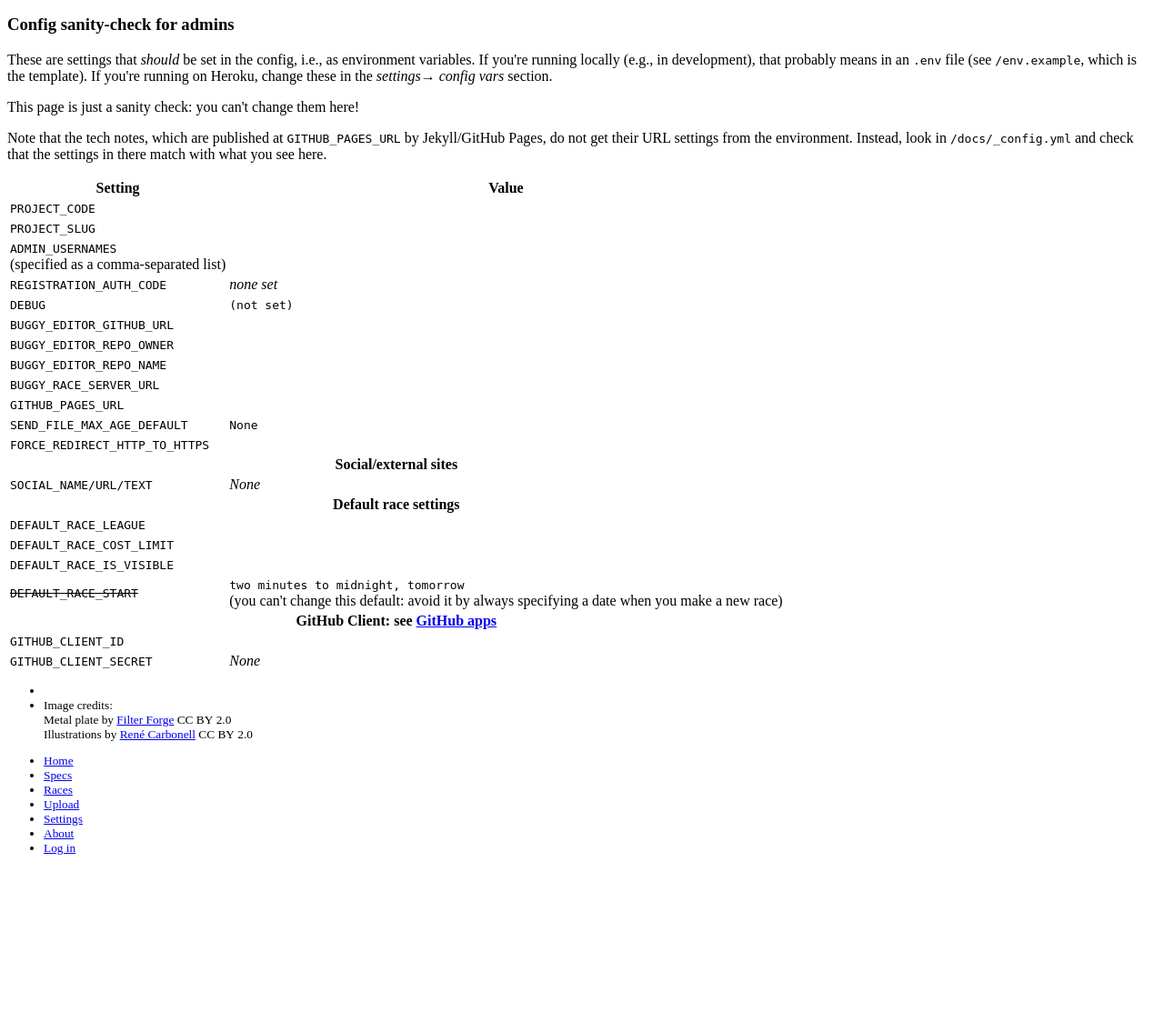
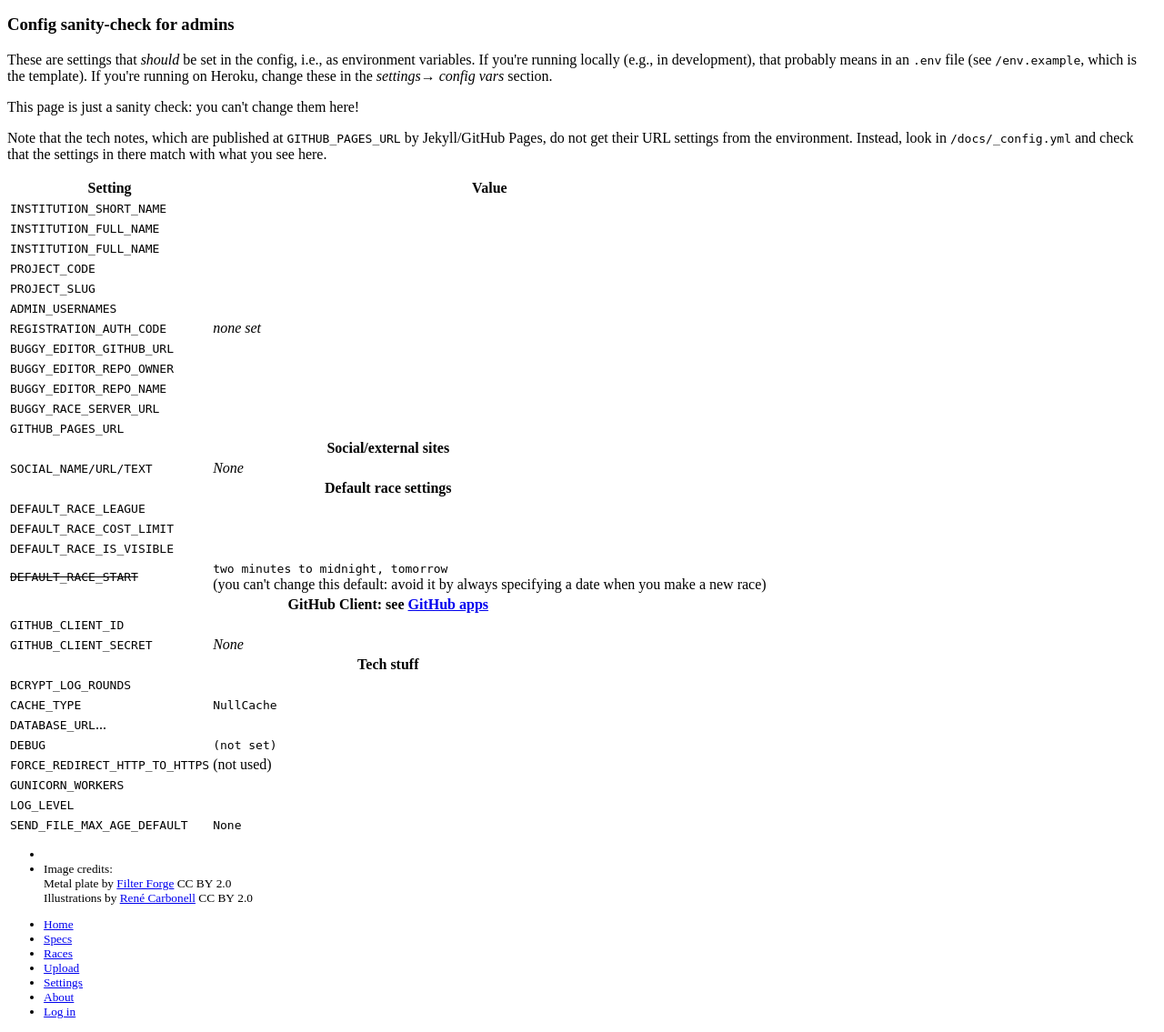
Before and after one commit to buggyrace/buggy-race-server, a Flask app: template buggy_race_server/templates/admin/settings.html in a window 1280 px wide. Shown: the part 265-1400 px from the top of the page at 91% size. Before the commit the page ends 1205 px from the top, so only its background shows below. Run offline with Flask 2, Linux system fonts and the light colour scheme; the template is opened without the code that fills it, so the values that code supplies are empty; parts of the project's set-up code (start-up, migrations or seed data) failed here and were passed over.

Commit message:
add and tidy settings (which is an admin sanity page really)

```diff
--- a/buggy_race_server/templates/admin/settings.html
+++ b/buggy_race_server/templates/admin/settings.html
@@ -39,6 +39,30 @@
       <tbody>
         <tr>
           <td>
+            <code>INSTITUTION_SHORT_NAME</code>
+          </td>
+          <td>
+            <code>{{ config['INSTITUTION_SHORT_NAME'] }}</code>
+          </td>
+        </tr>
+        <tr>
+          <td>
+            <code>INSTITUTION_FULL_NAME</code>
+          </td>
+          <td>
+            <code>{{ config['INSTITUTION_FULL_NAME'] }}</code>
+          </td>
+        </tr>
+        <tr>
+          <td>
+            <code>INSTITUTION_FULL_NAME</code>
+          </td>
+          <td>
+            <code><a href="{{ config['INSTITUTION_HOME_URL'] }}"">{{ config['INSTITUTION_HOME_URL'] }}</a></code>
+          </td>
+        </tr>
+        <tr>
+          <td>
             <code>PROJECT_CODE</code>
           </td>
           <td>
@@ -56,8 +80,6 @@
         <tr>
           <td>
             <code>ADMIN_USERNAMES</code>
-            <br>
-            (specified as a comma-separated list)
           </td>
           <td>
             <code>
@@ -78,10 +100,6 @@
           </td>
         </tr>
         <tr>
-          <td><code>DEBUG</code></td>
-          <td><code>{{ config['DEBUG'] or "(not set)" }}</code></td>
-        </tr>
-        <tr>
           <td><code>BUGGY_EDITOR_GITHUB_URL</code></td>
           <td><code><a href="{{ config['BUGGY_EDITOR_GITHUB_URL'] }}">{{ config['BUGGY_EDITOR_GITHUB_URL'] }}</a></code></td>
         </tr>
@@ -100,14 +118,6 @@
         <tr>
           <td><code>GITHUB_PAGES_URL</code></td>
           <td><code><a href="{{ config['GITHUB_PAGES_URL'] }}">{{ config['GITHUB_PAGES_URL'] }}</a></code></td>
-        </tr>
-        <tr>
-          <td><code>SEND_FILE_MAX_AGE_DEFAULT</code></td>
-          <td><code>{{ config['SEND_FILE_MAX_AGE_DEFAULT'] }}</code></td>
-        </tr>
-        <tr>
-          <td><code>FORCE_REDIRECT_HTTP_TO_HTTPS</code></td>
-          <td><code>{{ config['FORCE_REDIRECT_HTTP_TO_HTTPS'] }}</code></td>
         </tr>
         <tr>
           <th colspan="2">
@@ -180,6 +190,47 @@
             {% endif %}
           </td>
         </tr>
+        <tr>
+          <th colspan="2">
+            Tech stuff
+          </th>
+        </tr>
+
+        <tr>
+          <td><code>BCRYPT_LOG_ROUNDS</code></td>
+          <td><code>{{ config['BCRYPT_LOG_ROUNDS'] }}</code></td>
+        </tr>
+        <tr>
+          <td><code>CACHE_TYPE</code></td>
+          <td><code>{{ config['CACHE_TYPE'] }}</code></td>
+        </tr>
+        <tr>
+          <td><code>DATABASE_URL</code>...</td>
+          <td>
+            <!-- truncated shows database type, no point showing details (e.g., password) -->
+            <code>{{ config['DATABASE_URL'] | truncate(8, True, '...') }}</code>
+          </td>
+        </tr>
+        <tr>
+          <td><code>DEBUG</code></td>
+          <td><code>{{ config['DEBUG'] or "(not set)" }}</code></td>
+        </tr>
+        <tr>
+          <td><code>FORCE_REDIRECT_HTTP_TO_HTTPS</code></td>
+          <td><code>{{ config['FORCE_REDIRECT_HTTP_TO_HTTPS'] }}</code> (not&nbsp;used)</td>
+        </tr>
+        <tr>
+          <td><code>GUNICORN_WORKERS</code></td>
+          <td><code>{{ config['GUNICORN_WORKERS'] }}</code></td>
+        </tr>
+        <tr>
+          <td><code>LOG_LEVEL</code></td>
+          <td><code>{{ config['LOG_LEVEL'] }}</code></td>
+        </tr>
+        <tr>
+          <td><code>SEND_FILE_MAX_AGE_DEFAULT</code></td>
+          <td><code>{{ config['SEND_FILE_MAX_AGE_DEFAULT'] }}</code></td>
+        </tr>
       </tbody>
     </table>
   </div>
```
